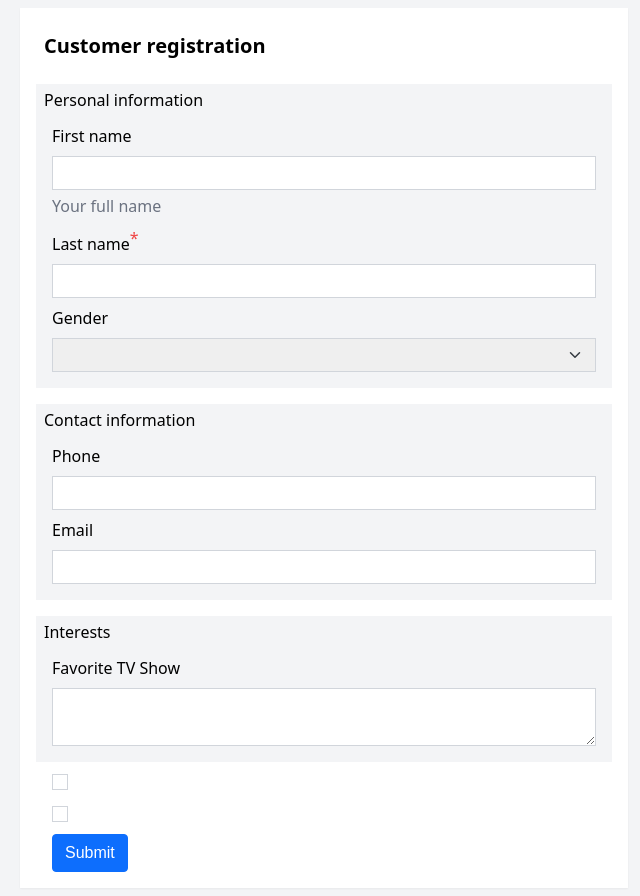
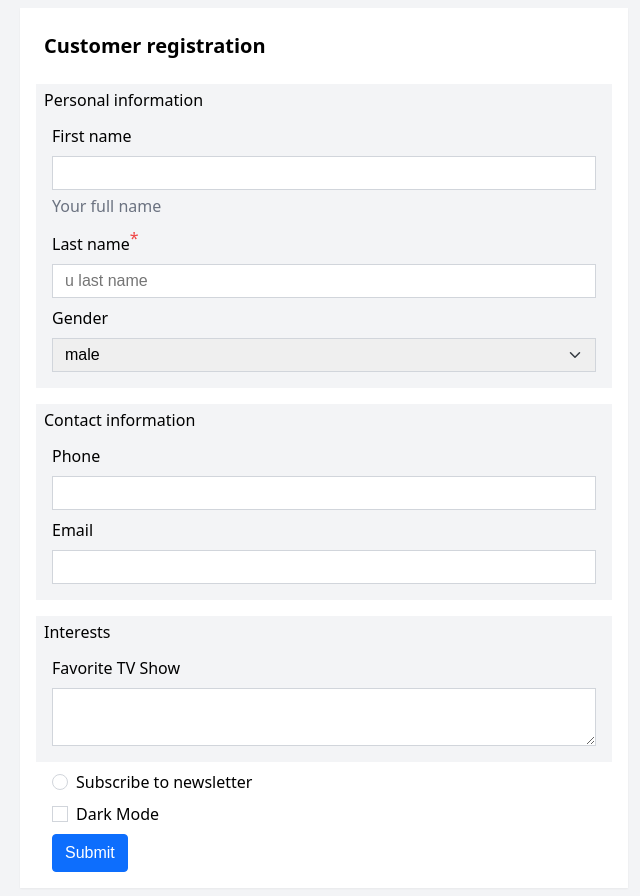
Before and after one commit to NotosRM/notosForms, a React app: page / in a window 1280 px wide. Shown: the whole page, without its empty margins (316-956 px from the left). Built offline with nearby package versions, Linux system fonts and the light colour scheme.

Commit message:
fix radio input, append props to controls

```diff
--- a/src/components/App.tsx
+++ b/src/components/App.tsx
@@ -18,7 +18,12 @@ export const App = () => {
 			<FormLayout title="Customer registration" validate={validate} onSubmit={(...args) => console.log(args)}>
 				<FieldGroup label="Personal information">
 					<FieldLayout code="firstName" label="First name" description="Your full name" />
-					<FieldLayout code="lastName" label="Last name" required={true} />
+					<FieldLayout
+						code="lastName"
+						label="Last name"
+						required={true}
+						options={{ placeholder: "u last name" }}
+					/>
 					<FieldLayout code="gender" label="Gender" control="select" elements={genders} />
 				</FieldGroup>
 				<FieldGroup label="Contact information">
@@ -28,7 +33,7 @@ export const App = () => {
 				<FieldGroup label="Interests">
 					<FieldLayout code="favTVShow" label="Favorite TV Show" control="textarea" />
 				</FieldGroup>
-				<FieldLayout code="confirm" label="Subscribe to newsletter" control="checkbox" />
+				<FieldLayout code="confirm" label="Subscribe to newsletter" control="radio" />
 				<FieldLayout code="darkMode" label="Dark Mode" control="checkbox" />
 			</FormLayout>
 		</div>
--- a/src/components/Form/FieldLayout/ControlsLayout/Checkbox.tsx
+++ b/src/components/Form/FieldLayout/ControlsLayout/Checkbox.tsx
@@ -23,6 +23,6 @@ export interface CheckboxProps {
 }
 
 interface CheckboxOptions {
-	isTthreeState?: boolean;
+	inderterminate?: boolean;
 }
 export default Checkbox;
--- a/src/components/Form/FieldLayout/ControlsLayout/Input.tsx
+++ b/src/components/Form/FieldLayout/ControlsLayout/Input.tsx
@@ -3,8 +3,8 @@ import { FieldLayoutProps } from "../FieldLayout";
 import { IControl } from "./ControlsManager";
 
 const Input: IControl<InputProps> = (props) => {
-	let { required, input, className } = props;
-	return <input {...input} className={className} required={required} />;
+	let { input, className, required, options } = props;
+	return <input {...input} className={className} placeholder={options?.placeholder} required={required} />;
 };
 export interface InputProps {
 	control?: "input";
--- a/src/components/Form/FieldLayout/ControlsLayout/Radio.tsx
+++ b/src/components/Form/FieldLayout/ControlsLayout/Radio.tsx
@@ -5,9 +5,15 @@ import { IControl } from "./ControlsManager";
 
 const Radio: IControl<RadioProps> = (props) => {
 	let { code, label, input, className, ...rest } = props;
+	let { checked, ...inputRP } = input;
 	return (
 		<div className={className}>
-			<input {...input} type="radio" className={styles.checkInput} id={code} required />
+			<input
+				{...inputRP}
+				// checked={input.checked}
+				className={styles.checkInput}
+				id={code}
+			/>
 			{label && (
 				<label htmlFor={code} className={styles.checkLabel}>
 					{label}
--- a/src/components/Form/FieldLayout/ControlsLayout/Select.tsx
+++ b/src/components/Form/FieldLayout/ControlsLayout/Select.tsx
@@ -3,9 +3,10 @@ import { FieldLayoutProps } from "../FieldLayout";
 import { IControl } from "./ControlsManager";
 
 const Select: IControl<SelectProps> = (props) => {
-	let { code, label, input, className, elements, ...rest } = props;
+	let { code, label, input, className, elements, options, ...rest } = props;
 	return (
 		<select {...input} className={className}>
+			{options?.hasNullable ? <option key={null}></option> : null}
 			{elements?.map((element: any) => (
 				<option key={element} value={element}>
 					{element}
@@ -19,8 +20,9 @@ export interface SelectProps {
 	control: "select";
 	elements?: any;
 	options?: SelectOptions;
-	placeholder?: string;
 }
-interface SelectOptions {}
+interface SelectOptions {
+	hasNullable?: boolean;
+}
 
 export default Select;
--- a/src/components/Form/FieldLayout/ControlsLayout/Textarea.tsx
+++ b/src/components/Form/FieldLayout/ControlsLayout/Textarea.tsx
@@ -4,15 +4,16 @@ import { IControl } from "./ControlsManager";
 
 const Textarea: IControl<TextareaProps> = (props) => {
 	let { required, className, input, options } = props;
-	return <textarea {...input} className={className}></textarea>;
+	return (
+		<textarea {...input} className={className} placeholder={options?.placeholder} required={required}></textarea>
+	);
 };
 
 export interface TextareaProps {
 	control: "textarea";
 	options?: TextareasOptions;
-	placeholder?: string;
 }
 interface TextareasOptions {
-	resize?: "both" | "horizontal" | "vertical" | "none";
+	placeholder: string;
 }
 export default Textarea;
--- a/src/components/Form/FieldLayout/FieldLayout.css
+++ b/src/components/Form/FieldLayout/FieldLayout.css
@@ -90,7 +90,8 @@ wrapper	{
 	@apply bg-no-repeat bg-white bg-center bg-contain;
 	margin-left: -8px;
 }
-.checkInput:hover {
+.checkInput:hover,
+.checkInput:focus {
 	@apply border-solid border-blue-400 border-1;
 	@apply shadow-mdt-blue;
 	@apply outline-0;
--- a/src/components/Form/FieldLayout/FieldLayout.tsx
+++ b/src/components/Form/FieldLayout/FieldLayout.tsx
@@ -41,7 +41,7 @@ export const FieldLayout: React.FC<FieldLayoutProps> = (props) => {
 									styles[controlType]
 								}
 								input={input}
-								cProps={props}
+								{...props}
 								required={props.required}
 							/>
 						</div>
```
